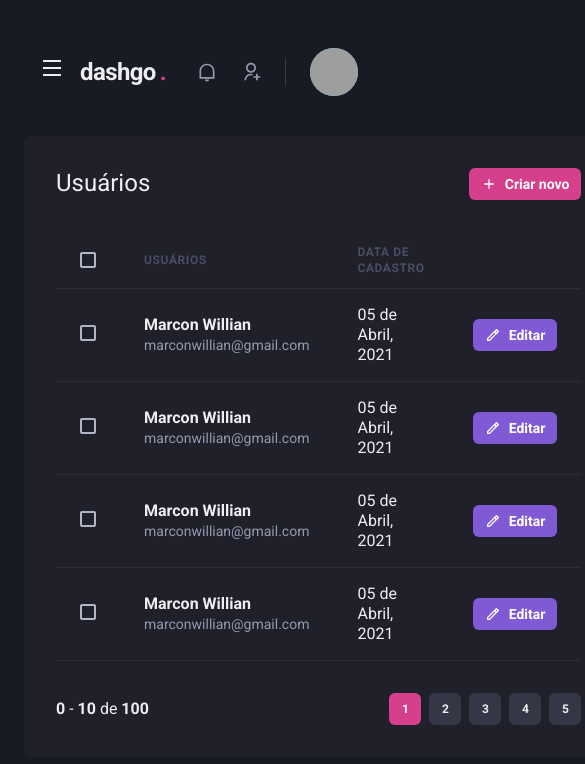
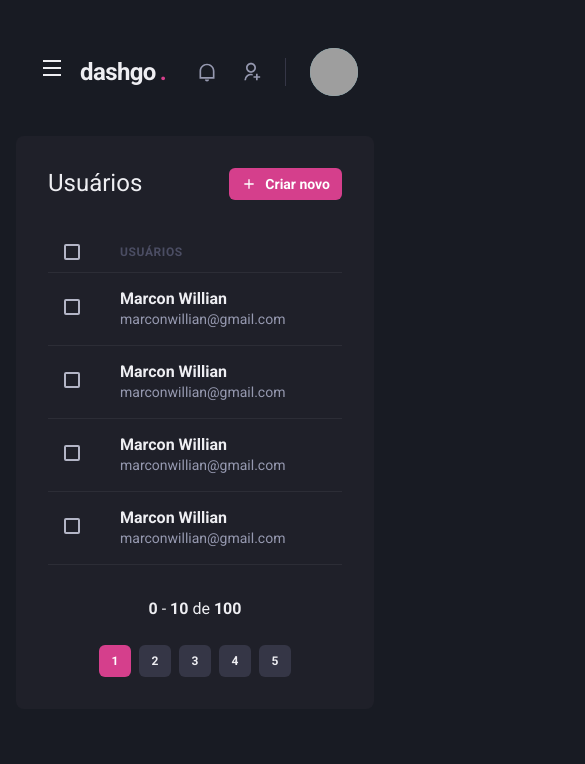
Before and after one commit to MarconWillian-Study/_ignite-dash-go, a Next.js app: page /users in a window 390 px wide. Shown: the top 764 px of the page, 585 px wide, since content can reach past the window. Built offline with nearby package versions, Linux system fonts and the light colour scheme; grey boxes are pictures that could not be loaded.

Commit message:
chore ✨: Update responsive in all aplication

```diff
--- a/src/components/Pagination/index.tsx
+++ b/src/components/Pagination/index.tsx
@@ -6,7 +6,7 @@
 export function Pagination() {
   return (
     <Stack
-      direction="row"
+      direction={["column","row"]}
       mt="8"
       justify="space-between"
       align="center"
--- a/src/pages/users/create.tsx
+++ b/src/pages/users/create.tsx
@@ -12,18 +12,18 @@
       <Flex w="100%" my="6" maxWidth={1480} mx="auto" px="6">
         <Sidebar />
 
-        <Box flex="1" borderRadius={8} bg="gray.800" p="8">
+        <Box flex="1" borderRadius={8} bg="gray.800" p={["6", "8"]}>
           <Heading size="lg" fontWeight="normal">Criar usuário</Heading>
 
           <Divider my="6" borderColor="gray.700" />
 
           <VStack spacing="8">
-            <SimpleGrid minChildWidth="240px" spacing="8" w="100%">
+            <SimpleGrid minChildWidth="240px" spacing={["6", "8"]} w="100%">
               <Input name="name" label="Nome completo" />
               <Input name="email" label="Email" type="email" />
             </SimpleGrid>
 
-            <SimpleGrid minChildWidth="240px" spacing="8" w="100%">
+            <SimpleGrid minChildWidth="240px" spacing={["6", "8"]} w="100%">
               <Input name="password" label="Senha" type="password" />
               <Input name="password_confirmation" label="Confirmação da senha" type="password_confirmation" />
             </SimpleGrid>
--- a/src/pages/users/index.tsx
+++ b/src/pages/users/index.tsx
@@ -2,6 +2,7 @@
 import { Checkbox } from "@chakra-ui/checkbox";
 import Icon from "@chakra-ui/icon";
 import { Box, Flex, Heading, Text } from "@chakra-ui/layout";
+import { useBreakpointValue } from "@chakra-ui/media-query";
 import { Table, Tbody, Td, Th, Thead, Tr } from "@chakra-ui/table";
 import { RiAddLine, RiPencilLine } from "react-icons/ri";
 import { Header } from "../../components/Header";
@@ -9,11 +10,16 @@
 import { Sidebar } from "../../components/Sidebar";
 
 export default function UserList() {
+  const isWideVersion = useBreakpointValue({
+    base: false,
+    lg: true
+  });
+
   return (
     <Box>
       <Header />
 
-      <Flex w="100%" my="6" maxWidth={1480} mx="auto" px="6">
+      <Flex w="100%" my="6" maxWidth={1480} mx="auto" px={["4", "4", "6"]}>
         <Sidebar />
 
         <Box flex="1" borderRadius={8} bg="gray.800" p="8">
@@ -34,17 +40,19 @@
           <Table colorScheme="whiteAlpha">
             <Thead>
               <Tr>
-                <Th px="6" color="gray.300" width="8">
+                <Th px={["4", "4", "6"]} color="gray.300" width="8">
                   <Checkbox colorScheme="pink"/>
                 </Th>
                 <Th>Usuários</Th>
-                <Th>Data de cadastro</Th>
+                {isWideVersion && <Th>Data de cadastro</Th>}
+                { isWideVersion && (
                   <Th width="8"></Th>
+                )}
               </Tr>
             </Thead>
             <Tbody>
               <Tr>
-                <Td px="6">
+                <Td px={["4", "4", "6"]}>
                   <Checkbox colorScheme="pink"/>
                 </Td>
                 <Td>
@@ -53,9 +61,8 @@
                     <Text fontSize="sm" color="gray.300">marconwillian@gmail.com</Text>
                   </Box>
                 </Td>
-                <Td>
-                  05 de Abril, 2021
-                </Td>
+                {isWideVersion && <Td> 05 de Abril, 2021 </Td>}
+                { isWideVersion && (
                   <Td>
                     <Button
                       as="a"
@@ -67,9 +74,10 @@
                       Editar
                     </Button>
                   </Td>
+                )}
               </Tr>
               <Tr>
-                <Td px="6">
+                <Td px={["4", "4", "6"]}>
                   <Checkbox colorScheme="pink"/>
                 </Td>
                 <Td>
@@ -78,9 +86,8 @@
                     <Text fontSize="sm" color="gray.300">marconwillian@gmail.com</Text>
                   </Box>
                 </Td>
-                <Td>
-                  05 de Abril, 2021
-                </Td>
+                {isWideVersion && <Td> 05 de Abril, 2021 </Td>}
+                { isWideVersion && (
                   <Td>
                     <Button
                       as="a"
@@ -92,9 +99,10 @@
                       Editar
                     </Button>
                   </Td>
+                )}
               </Tr>
               <Tr>
-                <Td px="6">
+                <Td px={["4", "4", "6"]}>
                   <Checkbox colorScheme="pink"/>
                 </Td>
                 <Td>
@@ -103,9 +111,8 @@
                     <Text fontSize="sm" color="gray.300">marconwillian@gmail.com</Text>
                   </Box>
                 </Td>
-                <Td>
-                  05 de Abril, 2021
-                </Td>
+                {isWideVersion && <Td> 05 de Abril, 2021 </Td>}
+                { isWideVersion && (
                   <Td>
                     <Button
                       as="a"
@@ -117,9 +124,10 @@
                       Editar
                     </Button>
                   </Td>
+                )}
               </Tr>
               <Tr>
-                <Td px="6">
+                <Td px={["4", "4", "6"]}>
                   <Checkbox colorScheme="pink"/>
                 </Td>
                 <Td>
@@ -128,9 +136,8 @@
                     <Text fontSize="sm" color="gray.300">marconwillian@gmail.com</Text>
                   </Box>
                 </Td>
-                <Td>
-                  05 de Abril, 2021
-                </Td>
+                {isWideVersion && <Td> 05 de Abril, 2021 </Td>}
+                { isWideVersion && (
                   <Td>
                     <Button
                       as="a"
@@ -142,6 +149,7 @@
                       Editar
                     </Button>
                   </Td>
+                )}
               </Tr>
             </Tbody>
           </Table>
```
Lines whose indentation alone changed are shown as unchanged.
